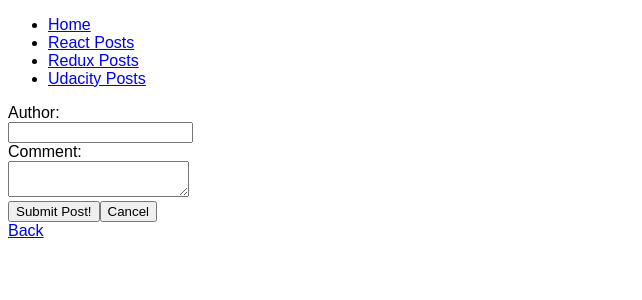
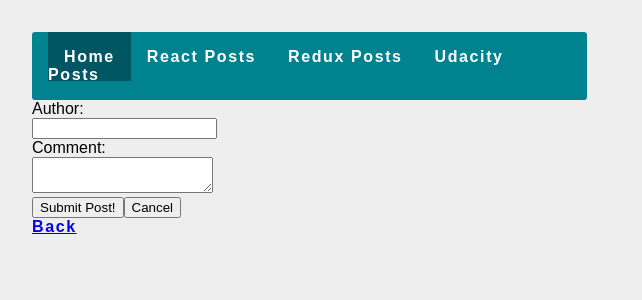
Before and after one commit to ricardoham/reactnd-readable, a React (Create React App) app in the folder frontend/: page /1/1/comments-new in a window 1280 px wide. Shown: the top 300 px of the page, without its empty margins (0-642 px from the left). Built offline with nearby package versions, Linux system fonts and the light colour scheme.

Commit message:
developing: sccs of the page

```diff
--- a/frontend/src/components/comments/comments-list-container.js
+++ b/frontend/src/components/comments/comments-list-container.js
@@ -22,6 +22,7 @@ class CommentsListContainer extends Component {
         parentId={postId}
         removeComment={this.props.actions.deleteComment}
         voteScoreComments={this.props.actions.voteScoreComments}
+        fetchAllComments={this.props.actions.fetchAllComments}
       />
     ));
   }
@@ -35,6 +36,10 @@ class CommentsListContainer extends Component {
     }
 
     if (!this.commentsCache && comments) {
+      this.commentsCache = comments;
+    }
+
+    if (this.commentsCache.length !== comments.length) {
       this.commentsCache = comments;
     }
 
--- a/frontend/src/components/comments/comments-list.js
+++ b/frontend/src/components/comments/comments-list.js
@@ -17,7 +17,8 @@ class CommentsList extends React.PureComponent {
   }
 
   removeComment = (id) => {
-    this.props.removeComment(id);
+    const { fetchAllComments, parentId } = this.props;
+    this.props.removeComment(id).then(() => fetchAllComments(parentId));
   }
 
   render() {
@@ -38,6 +39,7 @@ class CommentsList extends React.PureComponent {
               commentId={comment.id}
               author={comment.author}
               body={comment.body}
+              toggleFormEdit={this.toggleFormEdit}
             />
           )
             : (
--- a/frontend/src/components/comments/comments-new/comments-edit-container.js
+++ b/frontend/src/components/comments/comments-new/comments-edit-container.js
@@ -24,6 +24,7 @@ class CommentsEditContainer extends Component {
         editComment={this.props.actions.editComment}
         author={author}
         body={body}
+        toggleFormEdit={this.props.toggleFormEdit}
       />
     );
   }
--- a/frontend/src/components/comments/comments-new/comments-form.js
+++ b/frontend/src/components/comments/comments-new/comments-form.js
@@ -8,14 +8,14 @@ import * as Yup from 'yup';
 
 class CommentsForm extends React.PureComponent {
   sendComment = (values) => {
-    const { comment, addComments, editComment, parentId, fetchAllComments } = this.props;
+    const { comment, addComments, editComment, parentId, fetchAllComments, toggleFormEdit } = this.props;
     console.log('FOI');
     console.log('MY valeus', values);
     console.log('Parent ID', parentId);
     if (!comment) {
       return addComments(values, parentId).then(() => fetchAllComments(parentId));
     }
-    return editComment(comment.id, values);
+    return editComment(comment.id, values).then(() => toggleFormEdit());
   }
 
   render() {
--- a/frontend/src/components/navbar/navbar.js
+++ b/frontend/src/components/navbar/navbar.js
@@ -1,29 +1,13 @@
 import React from 'react';
-import { Link } from 'react-router-dom';
+import { NavLink } from 'react-router-dom';
 
-class Navbar extends React.PureComponent {
-    render() {
-      return(
-        <div>
-          <ul>
-            <li>
-              <Link to="/">Home</Link>
-            </li>
-            <li>
-              <Link to="/react">React Posts</Link>
-            </li>
-            <li>
-              <Link to="/redux">Redux Posts</Link>
-            </li>
-            <li>
-              <Link to="/udacity">Udacity Posts</Link>
-            </li>
-          </ul>
-        </div>
-      );
-
-    }
-}
-
+const Navbar = () => (
+  <nav className="navbar">
+    <NavLink activeClassName="navbar__link--active" className="navbar__link" to="/">Home</NavLink>
+    <NavLink className="navbar__link" to="/react">React Posts</NavLink>
+    <NavLink className="navbar__link" to="/redux">Redux Posts</NavLink>
+    <NavLink className="navbar__link" to="/udacity">Udacity Posts</NavLink>
+  </nav>
+);
 
 export default Navbar;
--- a/frontend/src/sass/abstracts/_variables.scss
+++ b/frontend/src/sass/abstracts/_variables.scss
@@ -14,3 +14,9 @@ $color-grey-ligth-1: #f7f7f7;
 $color-grey-dark: #777;
 $color-white: #fff;
 $color-black: #000;
+
+$color-nav-dark: #005662;
+$color-nav-primary: #00838f;
+$color-nav-light: #4fb3bf;
+
+$color-body-primary: #eeeeee;
--- a/frontend/src/sass/base/_base.scss
+++ b/frontend/src/sass/base/_base.scss
@@ -1,3 +1,5 @@
 body {
   font-family: "Montserrat", sans-serif;
+  margin: 2em;
+  background-color: $color-body-primary;
 }
--- a/frontend/src/sass/base/_typography.scss
+++ b/frontend/src/sass/base/_typography.scss
@@ -0,0 +1,4 @@
+a {
+  letter-spacing: 0.1em;
+  font-weight: bold;
+}
--- /dev/null
+++ b/frontend/src/sass/components/_navbar.scss
@@ -0,0 +1,19 @@
+.navbar {
+  max-width: 43%;
+  padding: 1em;
+  background-color: $color-nav-primary;
+  border-radius: 0.2em;
+
+}
+
+.navbar__link {
+  color: $color-white;
+  text-decoration: none;
+  padding: 1em;
+  &:hover {
+    background-color: $color-nav-light;
+  }
+  &--active {
+    background-color: $color-nav-dark;
+  }
+}
--- a/frontend/src/sass/main.scss
+++ b/frontend/src/sass/main.scss
@@ -9,5 +9,8 @@
 @import './base/typography';
 @import './base/utilities';
 
-//Pages
+// Pages
 @import './pages/post-new';
+
+// Components
+@import './components/navbar';
```
Also changed, not shown: frontend/src/sass/layout/_grid.scss (added).
